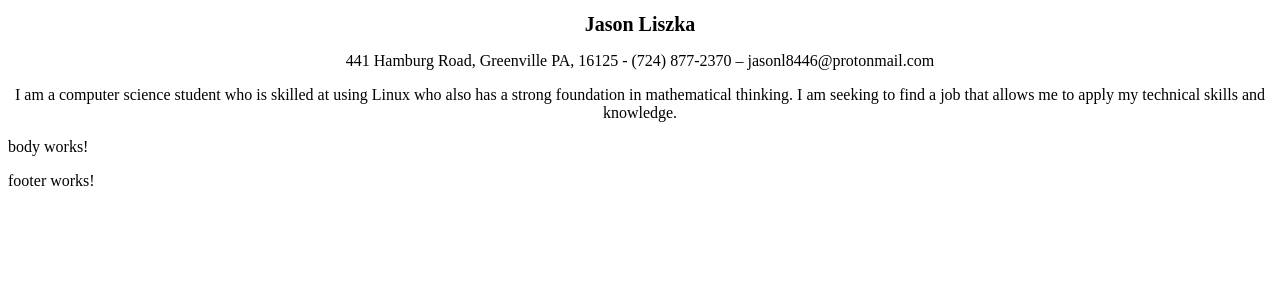
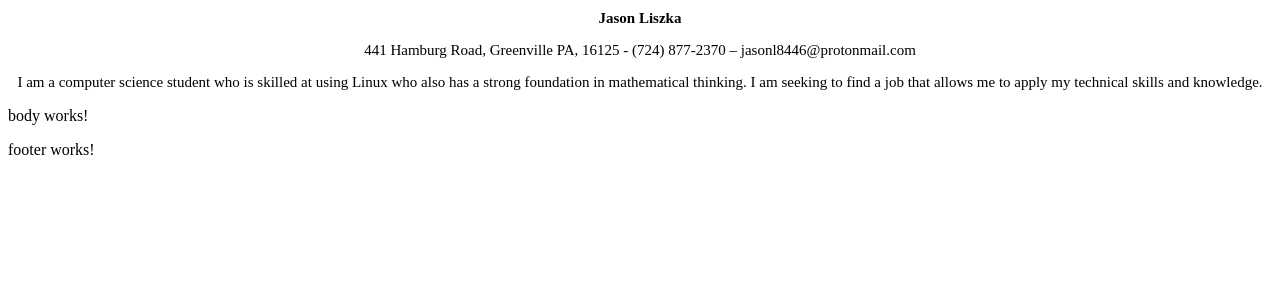
Before and after one commit to jtl1015/resume, an Angular app: page / in a window 1280 px wide. Shown: the top 300 px of the page. Built offline with nearby package versions, Linux system fonts and the light colour scheme.

Commit message:
Added Style

```diff
--- a/src/app/header/header.component.scss
+++ b/src/app/header/header.component.scss
@@ -1,6 +1,9 @@
 .header {
   text-align: center;
+  font-size: 15px;
+  font-weight: normal;
   h1 {
-    font-size: 20px;
+    font-size: 15px;
+    font-weight: bold;
   }
 }
```
